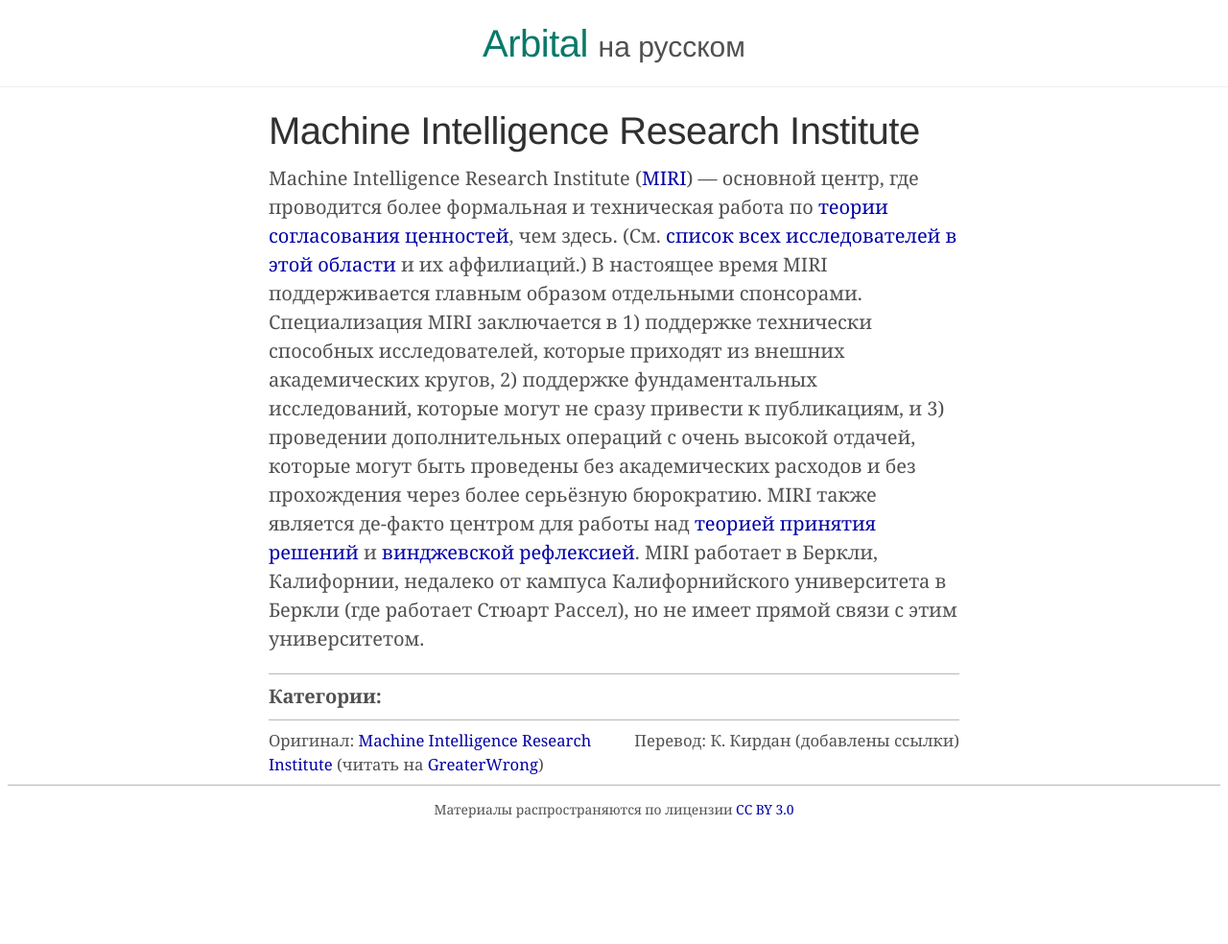
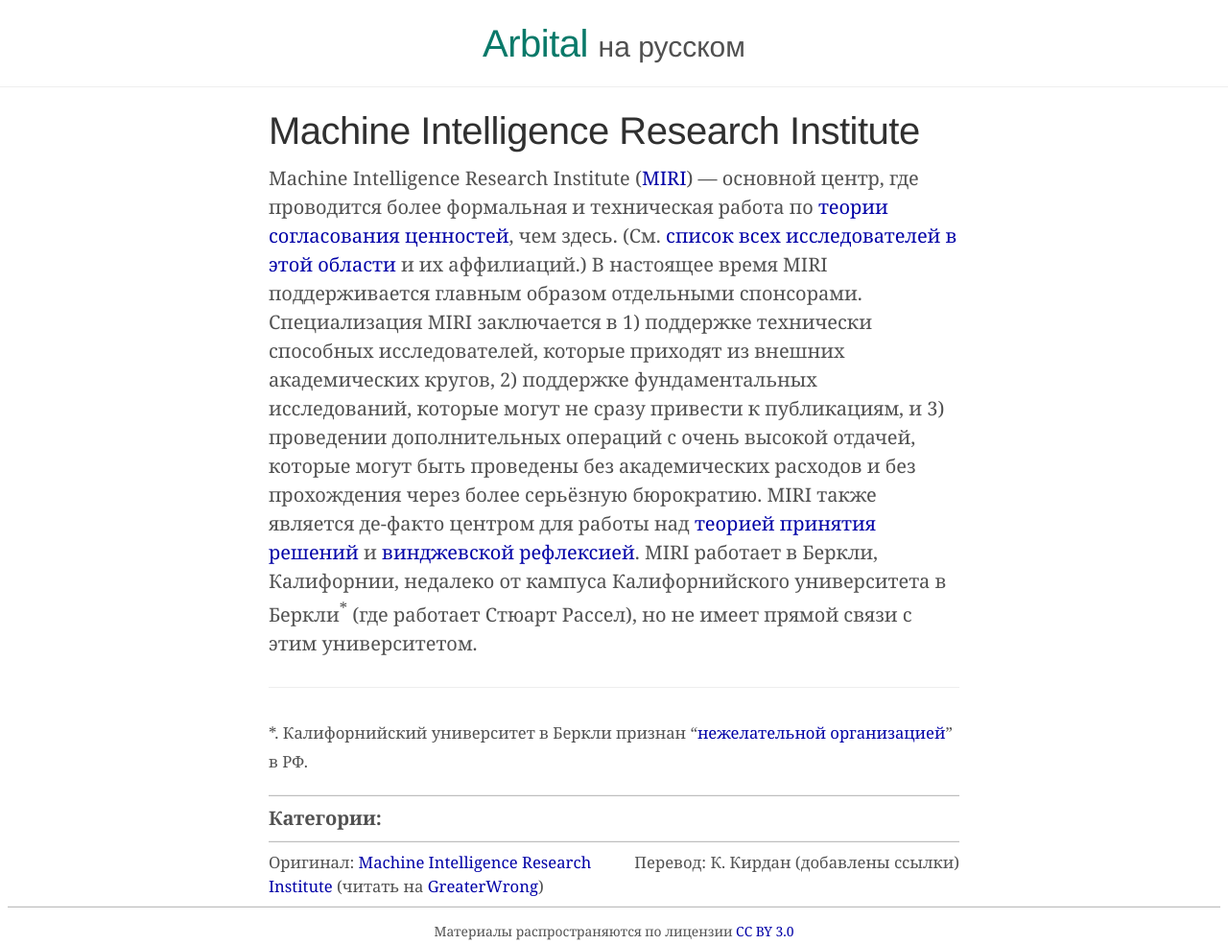
Before and after one commit to Arbital-RU/arbital-ru.github.io, a Jekyll site: the page built from _posts/2025-06-30-MIRI.md, in a window 1280 px wide. Shown: the whole page at 96% size. Built offline with Jekyll 4.4.1, drawn with Linux system fonts in a browser that asks for light colours; before the commit the page ends 900 px from its top, so only the background shows below that.

```diff
--- a/_posts/2025-06-30-MIRI.md
+++ b/_posts/2025-06-30-MIRI.md
@@ -5,6 +5,10 @@ translated_by: К. Кирдан
 translation_details: "добавлены ссылки"
 excerpt: "Machine Intelligence Research Institute (MIRI) — основной центр, где проводится более формальная и техническая работа по теории согласования ценностей, чем здесь."
 ---
-Machine Intelligence Research Institute ([MIRI](https://intelligence.org/)) — основной центр, где проводится более формальная и техническая работа по [теории согласования ценностей][ai_alignment], чем здесь. (См. [список всех исследователей в этой области][value_alignment_researchers] и их аффилиаций.) В настоящее время MIRI поддерживается главным образом отдельными спонсорами. Специализация MIRI заключается в 1) поддержке технически способных исследователей, которые приходят из внешних академических кругов, 2) поддержке фундаментальных исследований, которые могут не сразу привести к публикациям, и 3) проведении дополнительных операций с очень высокой отдачей, которые могут быть проведены без академических расходов и без прохождения через более серьёзную бюрократию. MIRI также является де-факто центром для работы над [теорией принятия решений][decision_theory] и [винджевской рефлексией][Vingean_reflection]. MIRI работает в Беркли, Калифорнии, недалеко от кампуса Калифорнийского университета в Беркли (где работает Стюарт Рассел), но не имеет прямой связи с этим университетом.
+Machine Intelligence Research Institute ([MIRI](https://intelligence.org/)) — основной центр, где проводится более формальная и техническая работа по [теории согласования ценностей][ai_alignment], чем здесь. (См. [список всех исследователей в этой области][value_alignment_researchers] и их аффилиаций.) В настоящее время MIRI поддерживается главным образом отдельными спонсорами. Специализация MIRI заключается в 1) поддержке технически способных исследователей, которые приходят из внешних академических кругов, 2) поддержке фундаментальных исследований, которые могут не сразу привести к публикациям, и 3) проведении дополнительных операций с очень высокой отдачей, которые могут быть проведены без академических расходов и без прохождения через более серьёзную бюрократию. MIRI также является де-факто центром для работы над [теорией принятия решений][decision_theory] и [винджевской рефлексией][Vingean_reflection]. MIRI работает в Беркли, Калифорнии, недалеко от кампуса Калифорнийского университета в Беркли<sup>*</sup> (где работает Стюарт Рассел), но не имеет прямой связи с этим университетом.
+
+---
+
+<small>*. Калифорнийский университет в Беркли признан "[нежелательной организацией](https://ru.wikipedia.org/wiki/%D0%A1%D0%BF%D0%B8%D1%81%D0%BE%D0%BA_%D0%BD%D0%B5%D0%B6%D0%B5%D0%BB%D0%B0%D1%82%D0%B5%D0%BB%D1%8C%D0%BD%D1%8B%D1%85_%D0%BE%D1%80%D0%B3%D0%B0%D0%BD%D0%B8%D0%B7%D0%B0%D1%86%D0%B8%D0%B9)" в РФ.</small>
 
 {% include routes.html %}
```
Also changed, not shown: _posts/2024-06-13-probability_interpretations.md (+2 -1 lines), _posts/2024-06-15-utility_function.md (+2 -1 lines).
